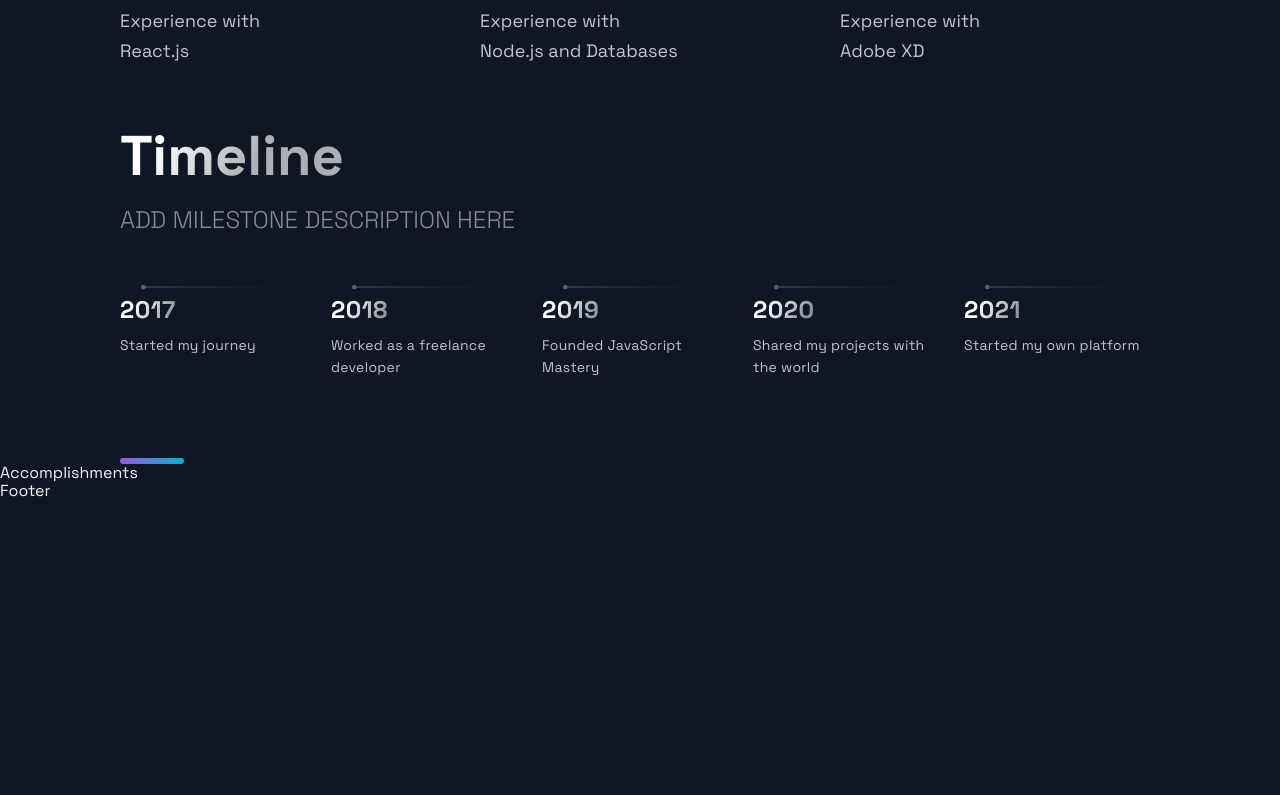
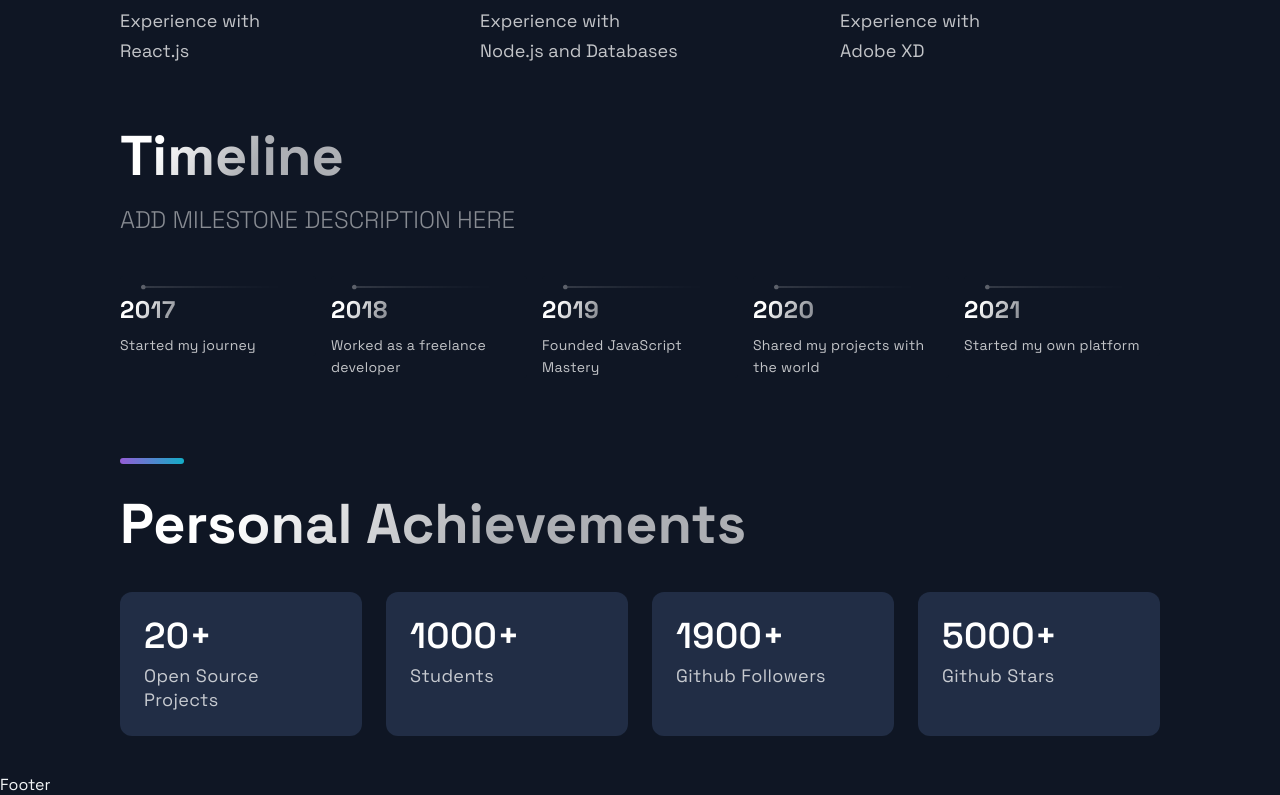
Before and after one commit to joshua-richardson-88/portfolio-site, a Next.js app: page / in a window 1280 px wide. Shown: the part 2422-3217 px from the top of the page. Before the commit the page ends 2923 px from the top, so only its background shows below. Built offline with nearby package versions, Linux system fonts and the light colour scheme.

Commit message:
Accomplishments section fleshed out. Also cleaned up warnings in console by replacing getInitialProps in _document.js

```diff
--- a/src/components/Accomplishments/Accomplishments.js
+++ b/src/components/Accomplishments/Accomplishments.js
@@ -4,14 +4,21 @@ import React from 'react'
 // project files
 import { Section, SectionDivider, SectionTitle } from '../../styles/GlobalComponents'
 import { Box, Boxes, BoxNum, BoxText } from './AccomplishmentsStyles'
+import { accomplishments } from '../../constants'
+import { data } from 'browserslist'
 
-const data = [
-  { number: 20, text: 'Open Source Projects' },
-  { number: 1000, text: 'Students' },
-  { number: 1900, text: 'Github Followers' },
-  { number: 5000, text: 'Github Stars' },
-]
-
-const Accomplishments = () => <div>Accomplishments</div>
+const Accomplishments = () => (
+  <Section>
+    <SectionTitle>Personal Achievements</SectionTitle>
+    <Boxes>
+      {accomplishments.map(({ number, text }, index) => (
+        <Box key={index}>
+          <BoxNum>{number}+</BoxNum>
+          <BoxText>{text}</BoxText>
+        </Box>
+      ))}
+    </Boxes>
+  </Section>
+)
 
 export default Accomplishments
--- a/src/components/Accomplishments/AccomplishmentsStyles.js
+++ b/src/components/Accomplishments/AccomplishmentsStyles.js
@@ -4,7 +4,7 @@ import styled from 'styled-components'
 export const Boxes = styled.div`
   width: 100%;
   display: grid;
-  grid-template-columns: repeat() (4, 1fr);
+  grid-template-columns: repeat(4, 1fr);
   gap: 24px;
   margin: 24px 0 40px;
 
@@ -22,7 +22,7 @@ export const Boxes = styled.div`
   }
 `
 export const Box = styled.div`
-  background: hsl(220, 35, 20);
+  background: hsl(220, 35%, 20%);
   border-radius: 12px;
   height: 144px;
   padding: 24px;
--- a/src/components/Hero/Hero.js
+++ b/src/components/Hero/Hero.js
@@ -8,6 +8,7 @@ import Button from '../../styles/GlobalComponents/Button'
 
 const Hero = (props) => {
   const handleClick = () => (window.location = 'https://google.com')
+
   return (
     <Section row nopadding>
       <LeftSection>
--- a/src/constants/index.js
+++ b/src/constants/index.js
@@ -48,3 +48,10 @@ export const TimeLineData = [
   { year: 2020, text: 'Shared my projects with the world' },
   { year: 2021, text: 'Started my own platform' },
 ]
+
+export const accomplishments = [
+  { number: 20, text: 'Open Source Projects' },
+  { number: 1000, text: 'Students' },
+  { number: 1900, text: 'Github Followers' },
+  { number: 5000, text: 'Github Stars' },
+]
--- a/src/pages/_document.js
+++ b/src/pages/_document.js
@@ -3,30 +3,13 @@ import Document, { Head, Html, Main, NextScript } from 'next/document'
 import { ServerStyleSheet } from 'styled-components'
 
 export default class MyDocument extends Document {
-  static async getInitialProps(ctx) {
+  static getinitialProps({ renderPage }) {
     const sheet = new ServerStyleSheet()
-    const originalRenderPage = ctx.renderPage
+    const page = renderPage((App) => (props) => sheet.collectStyles(<App {...props} />))
+    const styleTags = sheet.getStyleElement()
+    return { ...page, styleTags }
+  }
 
-    try {
-      ctx.renderPage = () =>
-        originalRenderPage({
-          enhanceApp: (App) => (props) => sheet.collectStyles(<App {...props} />),
-        })
-
-      const initialProps = await Document.getInitialProps(ctx)
-      return {
-        ...initialProps,
-        styles: (
-          <>
-            {initialProps.styles}
-            {sheet.getStyleElement()}
-          </>
-        ),
-      }
-    } finally {
-      sheet.seal()
-    }
-  }
   render() {
     return (
       <Html lang='en'>
```
